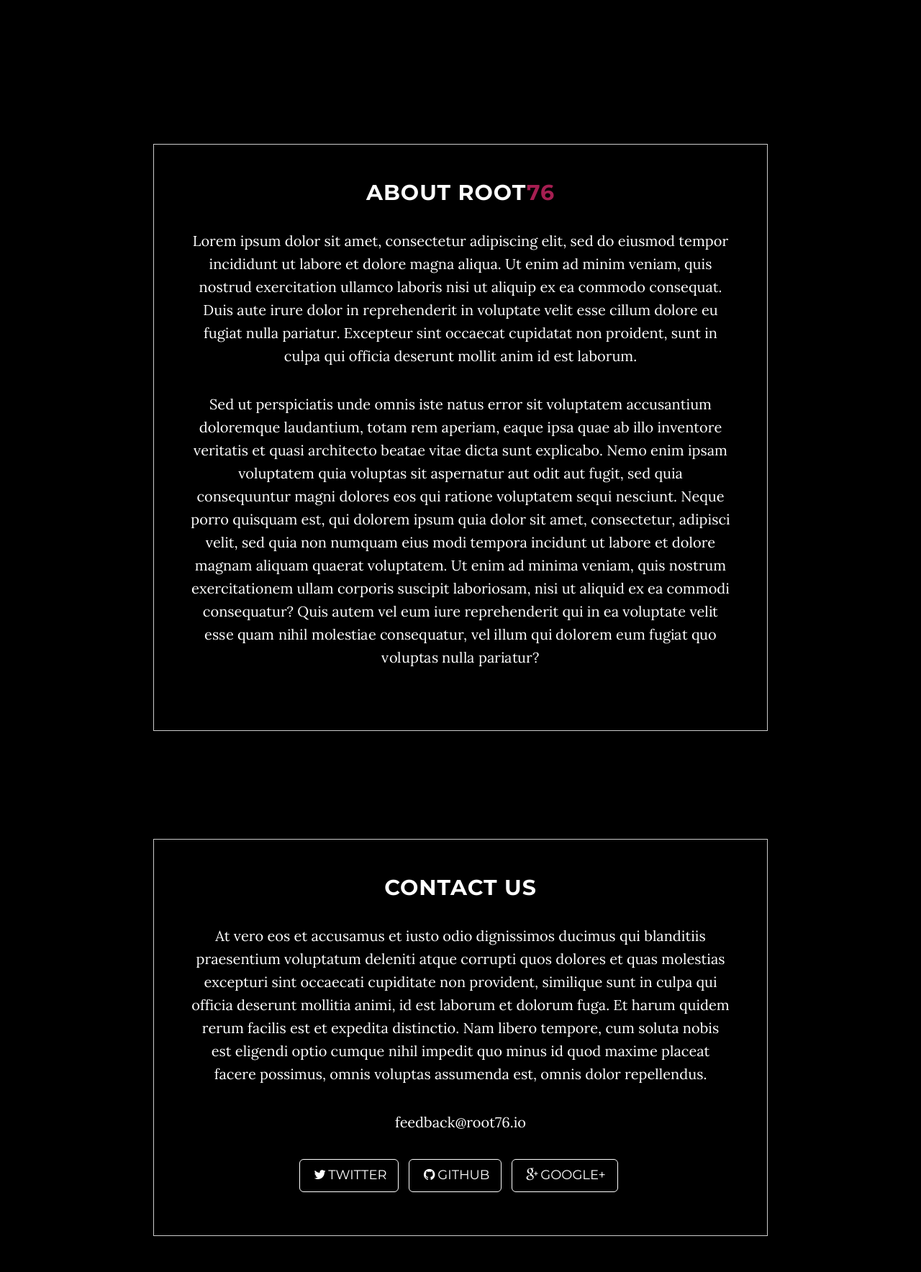
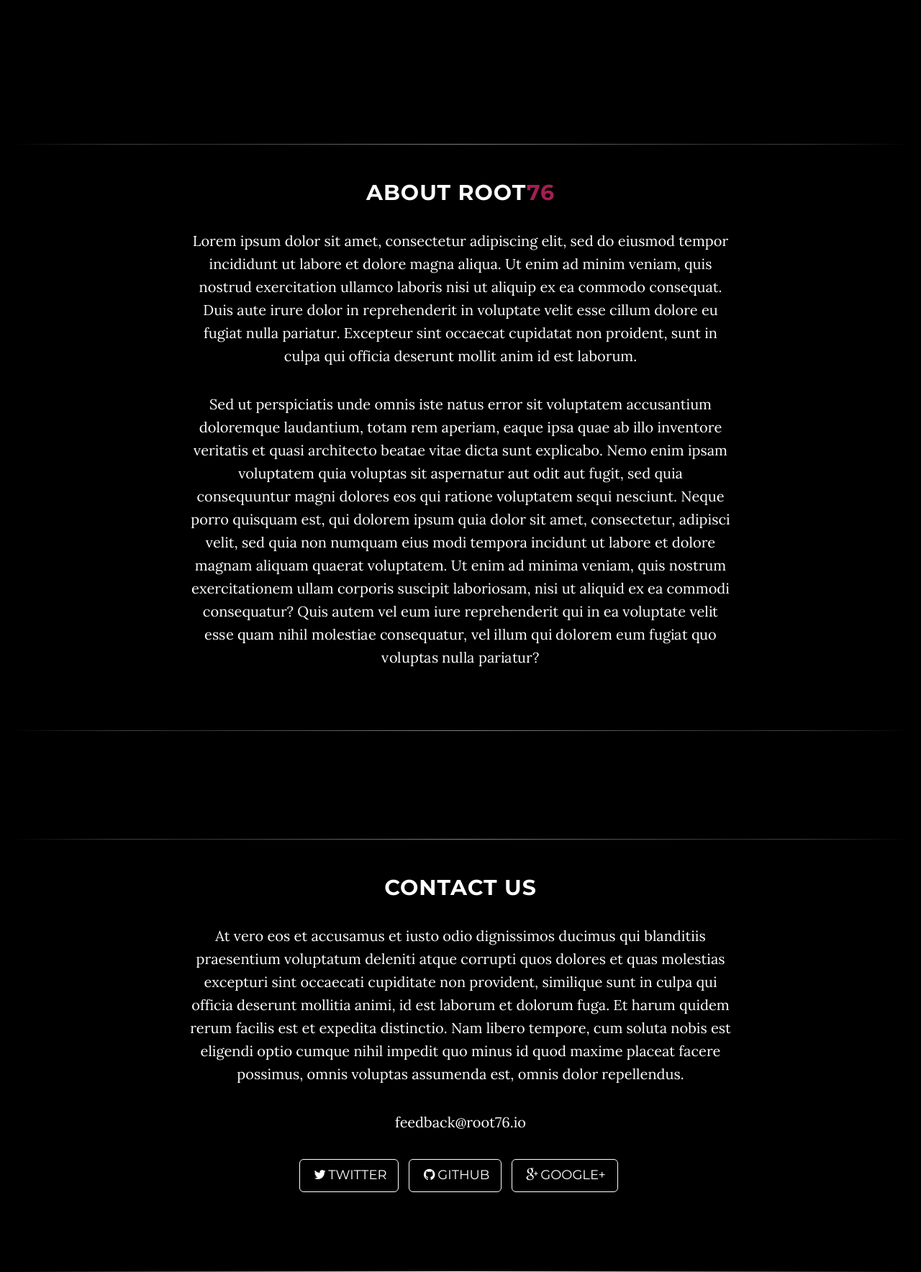
Before and after one commit to Root76/Root76.github.io, a PHP site: page / in a window 1280 px wide; the page is wider, and only the part inside the window is pictured. Shown: the part 750-2518 px from the top of that part at 72% size. Run offline with PHP 8.4, Linux system fonts and the light colour scheme; some libraries are stand-ins or nearby versions.

Commit message:
Better looking content panels

```diff
--- a/css/style.css
+++ b/css/style.css
@@ -20,9 +20,12 @@
 }
 
 #aboutUs, #contactUs {
-	border: 1px solid #ccc;
-	background: rgba(0, 0, 0, .8);
+/*	border: 1px solid #ccc;
+*/	background: rgba(0, 0, 0, .8);
 	padding: 50px;
+	-webkit-box-shadow: 0px 0px 50px 0px rgba(0, 0, 0, 1);
+	-moz-box-shadow:    0px 0px 50px 0px rgba(0, 0, 0, 1);
+	box-shadow:         0px 0px 50px 0px rgba(0, 0, 0, 1);
 }
 
 #contactUs {
@@ -64,6 +67,19 @@
 	transition: all 1s ease-in-out;
 }
 
+#about:before, #about:after, #contact:before, #contact:after {
+    content: "";
+    height: 1px;
+    background: -moz-linear-gradient(left,  rgba(255,255,255,0) 0%, rgba(255,255,255,1) 50%, rgba(255,255,255,0) 100%);
+    background: -webkit-gradient(linear, left top, right top, color-stop(0%,rgba(255,255,255,0)), color-stop(50%,rgba(255,255,255,1)), color-stop(100%,rgba(255,255,255,0)));
+    background: -webkit-linear-gradient(left,  rgba(255,255,255,0) 0%,rgba(255,255,255,1) 50%,rgba(255,255,255,0) 100%);
+    background: -o-linear-gradient(left,  rgba(255,255,255,0) 0%,rgba(255,255,255,1) 50%,rgba(255,255,255,0) 100%);
+    background: -ms-linear-gradient(left,  rgba(255,255,255,0) 0%,rgba(255,255,255,1) 50%,rgba(255,255,255,0) 100%);
+    background: linear-gradient(to right,  rgba(255,255,255,0) 0%,rgba(255,255,255,1) 50%,rgba(255,255,255,0) 100%);
+    filter: progid:DXImageTransform.Microsoft.gradient( startColorstr='#FFFFFFFF', endColorstr='#FFFFFFFF',GradientType=1 );
+    display: block;
+}
+
 #contact {
 	opacity: 0;
 	-webkit-transition: all 1s ease-in-out;
@@ -99,3 +115,9 @@
 .notYet {
 	opacity: 0;
 }
+
+@media screen and (max-width: 767px) {
+	#aboutUs, #contactUs {
+		border: 0px;
+	}
+}
```
